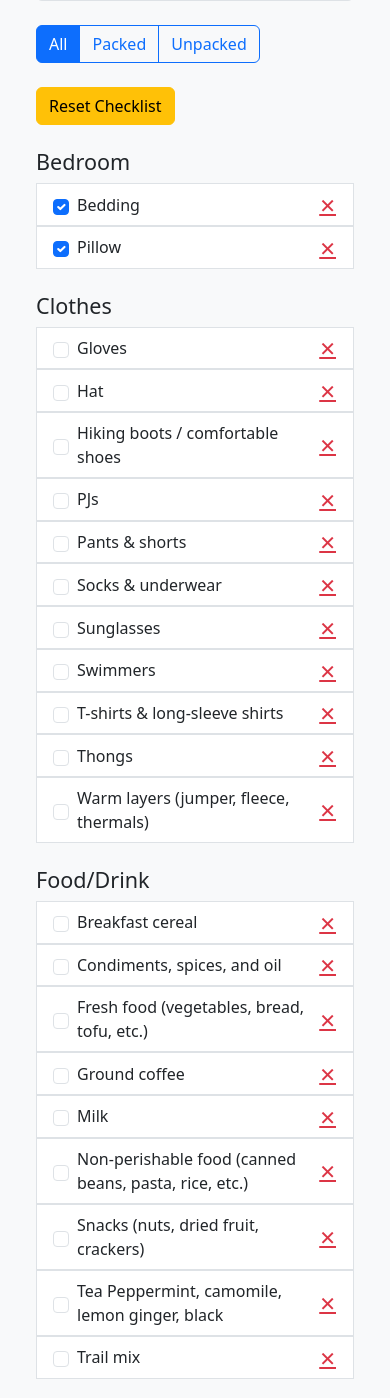
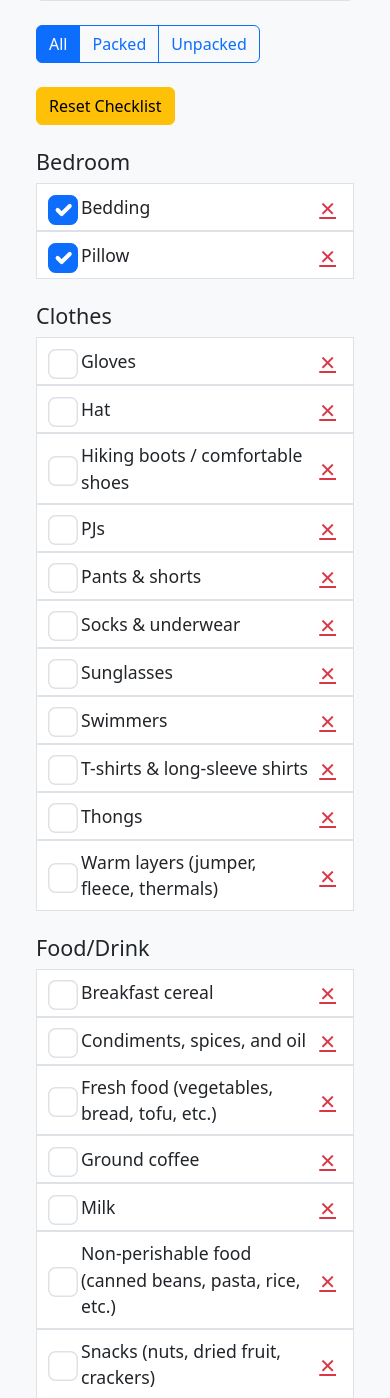
Before and after one commit to dezgo/checklist, a Flask app: page / in a window 390 px wide. Shown: the part 272-1670 px from the top of the page. Run offline with Flask 3, Linux system fonts and the light colour scheme; data comes from the database, SQL or seed files in the repository.

Commit message:
More mobile friendly

```diff
--- a/static/style.css
+++ b/static/style.css
@@ -8,3 +8,38 @@ li {
 button {
     margin-bottom: 20px;
 }
+
+@media (max-width: 768px) {
+  body {
+    font-size: 1.2rem;
+    padding: 1rem;
+  }
+
+  h1, h2, h4 {
+    font-size: 1.6rem;
+  }
+
+  .form-control {
+    font-size: 1.1rem;
+    padding: 0.75rem;
+  }
+
+  .btn {
+    font-size: 1.1rem;
+    padding: 0.6rem 1.2rem;
+  }
+
+  label.form-check-label {
+    font-size: 1.1rem;
+  }
+
+  .list-group-item {
+    padding-top: 1rem;
+    padding-bottom: 1rem;
+  }
+}
+
+input[type="checkbox"] {
+  transform: scale(1.5);
+  margin-right: 0.75rem;
+}
--- a/templates/checklist.html
+++ b/templates/checklist.html
@@ -4,8 +4,9 @@
     <title>Camp Checklist</title>
     <link rel="stylesheet" href="{{ url_for('static', filename='style.css') }}">
     <link href="https://cdn.jsdelivr.net/npm/bootstrap@5.3.3/dist/css/bootstrap.min.css" rel="stylesheet">
+    <meta name="viewport" content="width=device-width, initial-scale=1">
 </head>
-<body class="bg-light p-4">
+<body class="bg-light p-4 fs-5">
     <div class="container">
         <h1 class="mb-4">Camp Checklist</h1>
 
```
